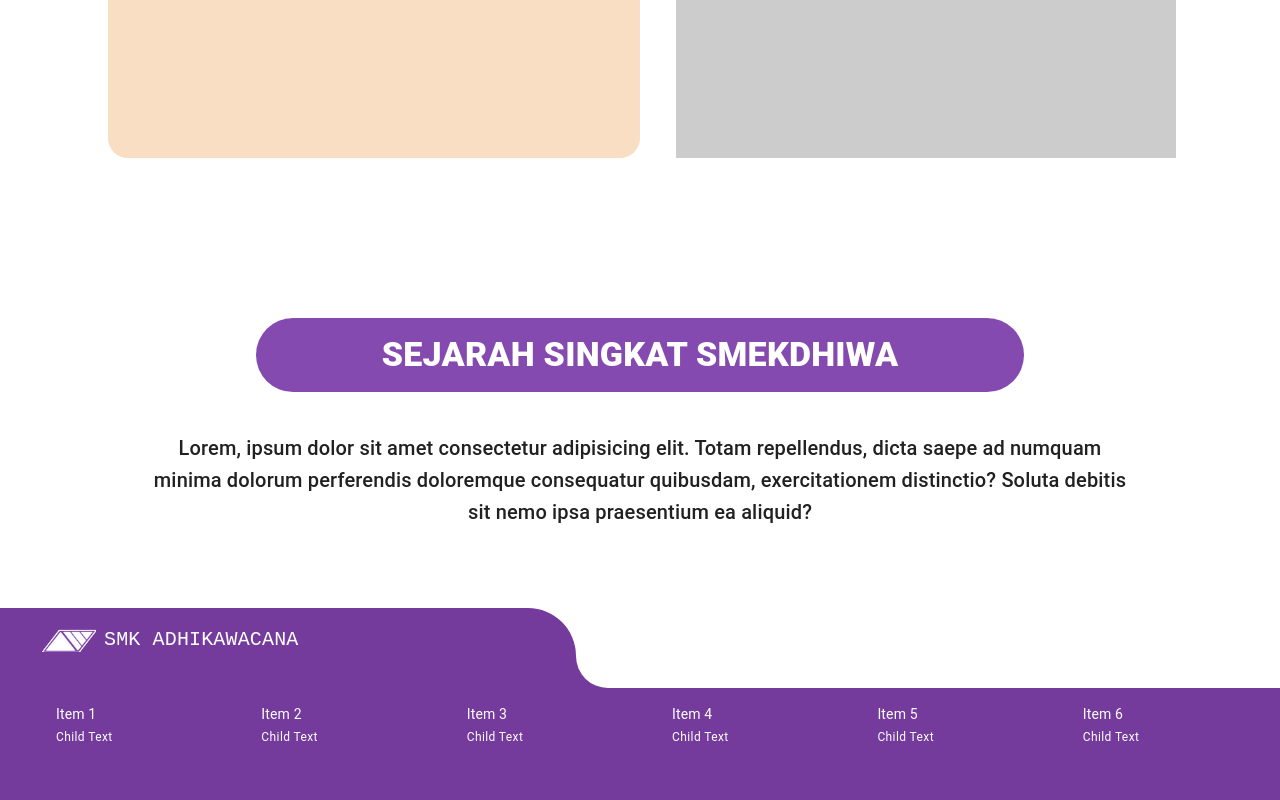
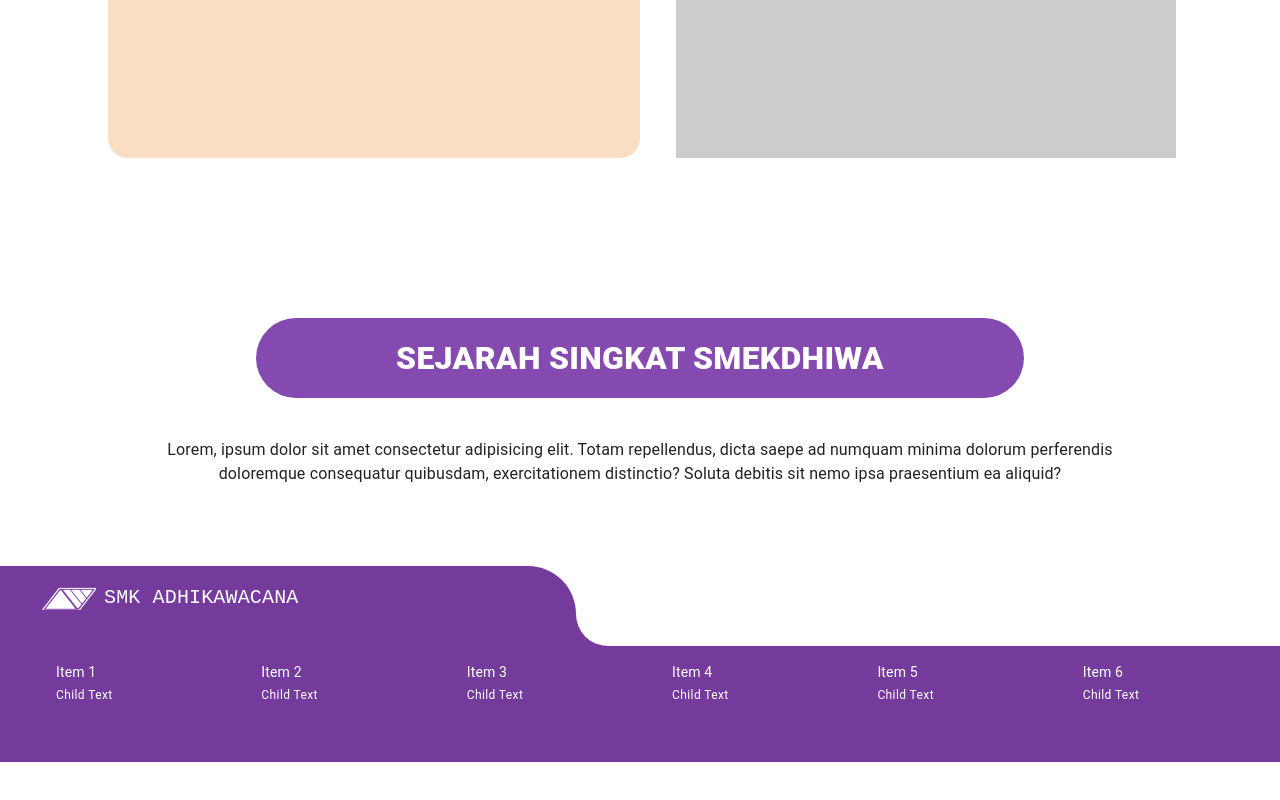
Before and after one commit to adriantori/SmkAdhikawacana, a React (Vite) app: page / in a window 1280 px wide. Shown: the part 1759-2559 px from the top of the page. After the commit the page ends 2521 px from the top, so only its background shows below. Built offline with nearby package versions, Linux system fonts and the light colour scheme.

Commit message:
fix: divider, Phase1, Phase 2 mobile friendly

```diff
--- a/src/components/Divider/index.tsx
+++ b/src/components/Divider/index.tsx
@@ -2,7 +2,9 @@ import { Box } from "@mui/material"
 
 const Divider = () => {
     return(
-        <Box sx={{mt:20}}>
+        <Box sx={{mt:20, '@media (max-width: 600px)': {
+            mt:10
+          } }}>
         </Box>
     )
 }
--- a/src/containers/Home/Phase1.tsx
+++ b/src/containers/Home/Phase1.tsx
@@ -10,7 +10,9 @@ const Phase1 = () => {
         <Typography variant="h4" sx={{fontWeight: 700, color: "#874AB1"}}>
           KENAPA HARUS SMEKDHIWA ?
         </Typography>
-        <Typography variant="h6" sx={{ mt: 10, mb:10}}>
+        <Typography variant="h6" sx={{ mt: 10, mb:10, '@media (max-width: 600px)': {
+        mt:5
+      } }}>
           Lorem, ipsum dolor sit amet consectetur adipisicing elit. Ducimus dignissimos molestiae molestias laborum dolorem quas natus, numquam temporibus reiciendis nostrum ullam. Perspiciatis quia veritatis nobis sunt, ullam quasi qui placeat?
         </Typography>
       </Box>
--- a/src/containers/Home/Phase3.tsx
+++ b/src/containers/Home/Phase3.tsx
@@ -3,13 +3,20 @@ import { Container, Box, Typography } from '@mui/material';
 const Phase3 = () => {
   return (
     <Container sx={{ alignItems: 'center', display: 'flex', flexDirection: 'column', justifyContent: 'center'}}>
-      <Box sx={{ backgroundColor: '#844AB0', borderRadius: '100px', mb: 5, width: '60vw', display: 'flex', justifyContent: 'center' }}>
-        <Typography variant='h4' sx={{ color: 'white', textAlign: 'center', p: 2, fontWeight: 900 }}>
+      <Box sx={{ backgroundColor: '#844AB0', borderRadius: '100px', mb: 5, width: '60vw', display: 'flex', justifyContent: 'center', '@media (max-width: 600px)': {
+        width: '90vw'
+      }
+      }}>
+        <Typography sx={{
+          color: 'white', textAlign: 'center', p: 2, fontWeight: 900, fontSize:'2rem', '@media (max-width: 600px)': {
+        fontSize:'1.3rem'
+      }
+      }}>
           SEJARAH SINGKAT SMEKDHIWA
         </Typography>
       </Box>
 
-      <Typography paragraph variant='h6' sx={{ textAlign: 'center', ml: '5vw', mr: '5vw' }}>
+      <Typography paragraph sx={{ textAlign: 'center', ml: '5vw', mr: '5vw' }}>
         Lorem, ipsum dolor sit amet consectetur adipisicing elit. Totam repellendus, dicta saepe ad numquam minima dolorum perferendis doloremque consequatur quibusdam, exercitationem distinctio? Soluta debitis sit nemo ipsa praesentium ea aliquid?
       </Typography>
     </Container>
```
